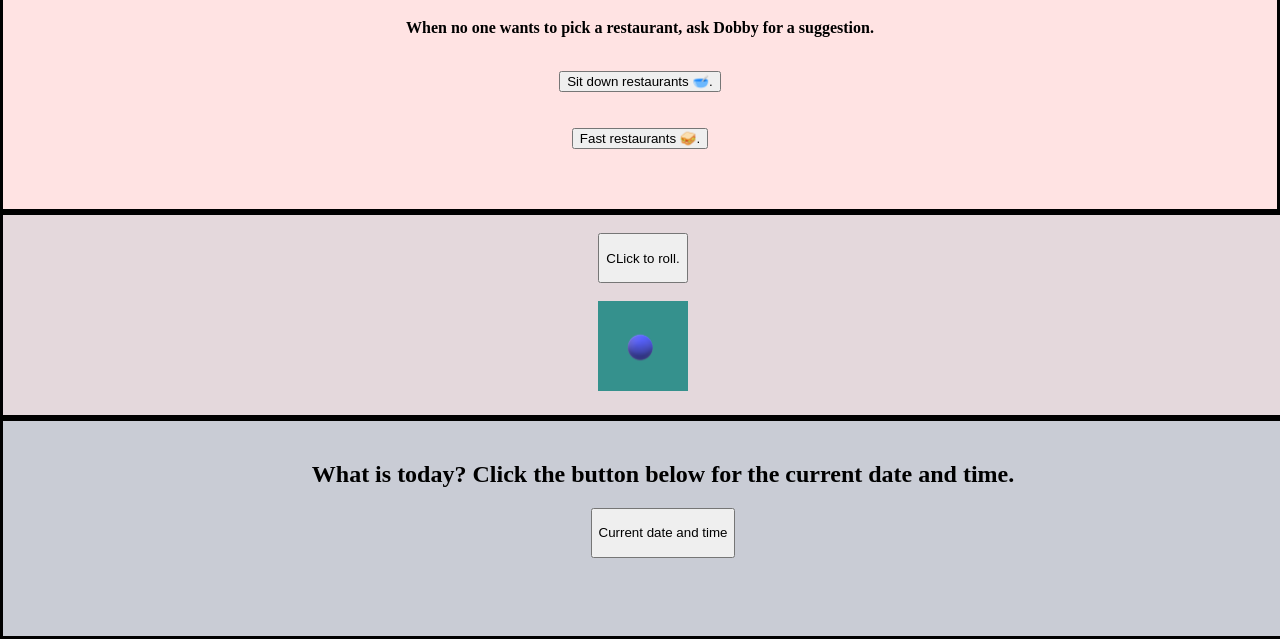
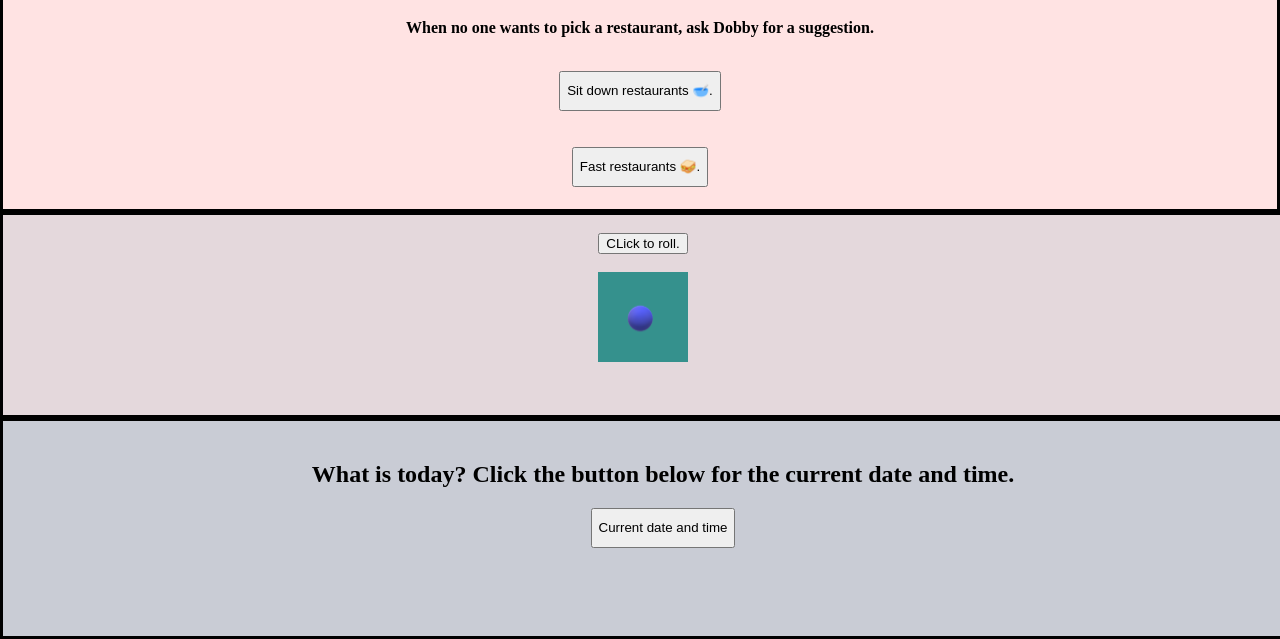
Before and after one commit to kjhigby/DobbyOld, a plain HTML site: page index.html in a window 1280 px wide. Shown: the part 405-1044 px from the top of the page. Drawn offline with Linux system fonts and the light colour scheme.

Commit message:
Add files via upload

```diff
--- a/css/styles.css
+++ b/css/styles.css
@@ -36,16 +36,29 @@ body
   background-color: #c9ccd5; border: solid;
 }
 
-.btnsit {
-  height: 50px;  background-color: #ffe3e3;
-}
-.btnfast {
-  height: 50px;  background-color: #ffe3e3;
+
+.btn {
+  height: 40px;
+  transition-duration: 0.4s;
 }
 
-.btntoday {
-  height: 50px;
+.btn:hover {
+  background-color: #93B5C6;
+
+
 }
 .btndice {
-  height: 50px;
+  transition-duration: 0.4s;
 }
+
+.btndice:hover {
+  background-color:  #FFE3E3;
+}
+.btntoday {
+    height: 40px;
+    transition-duration: 0.4s;
+  }
+
+.btn:hover {
+    background-color: #93B5C6;
+}
```
